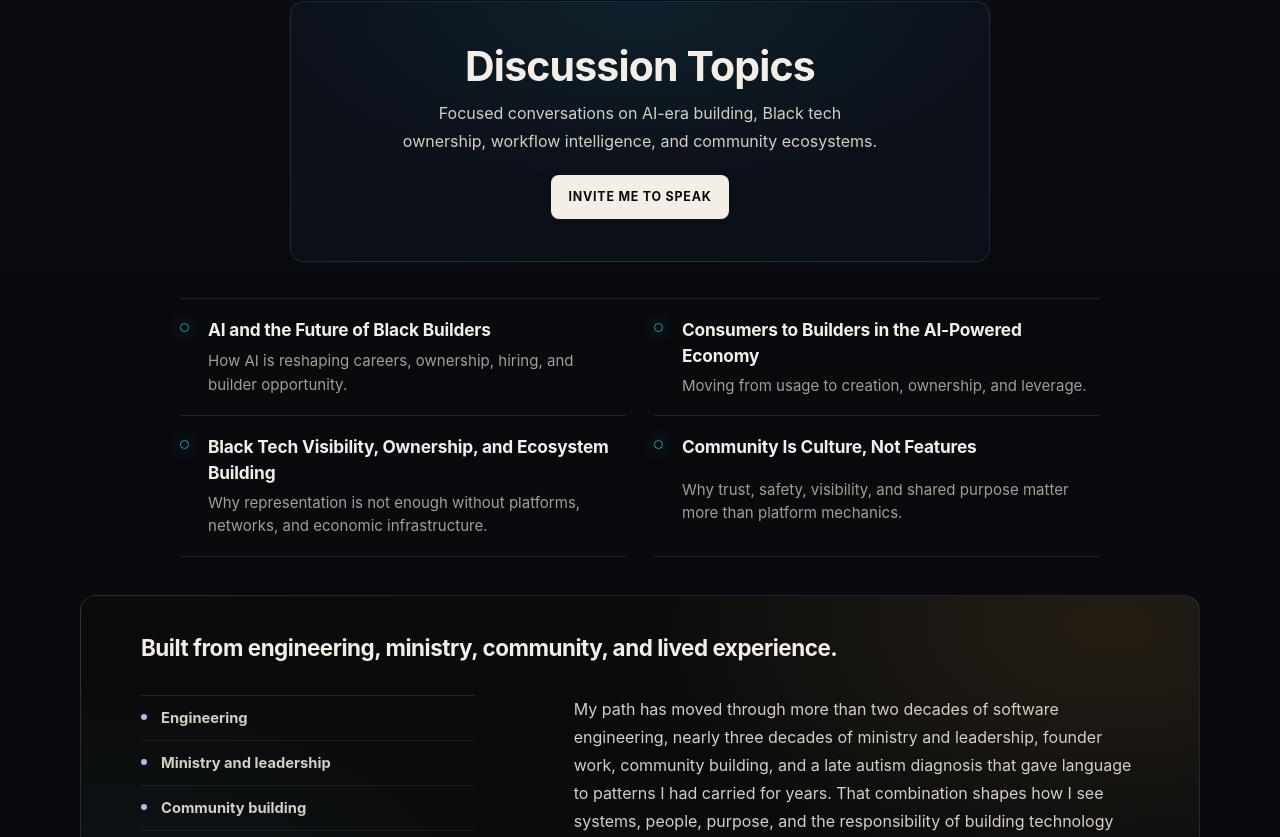
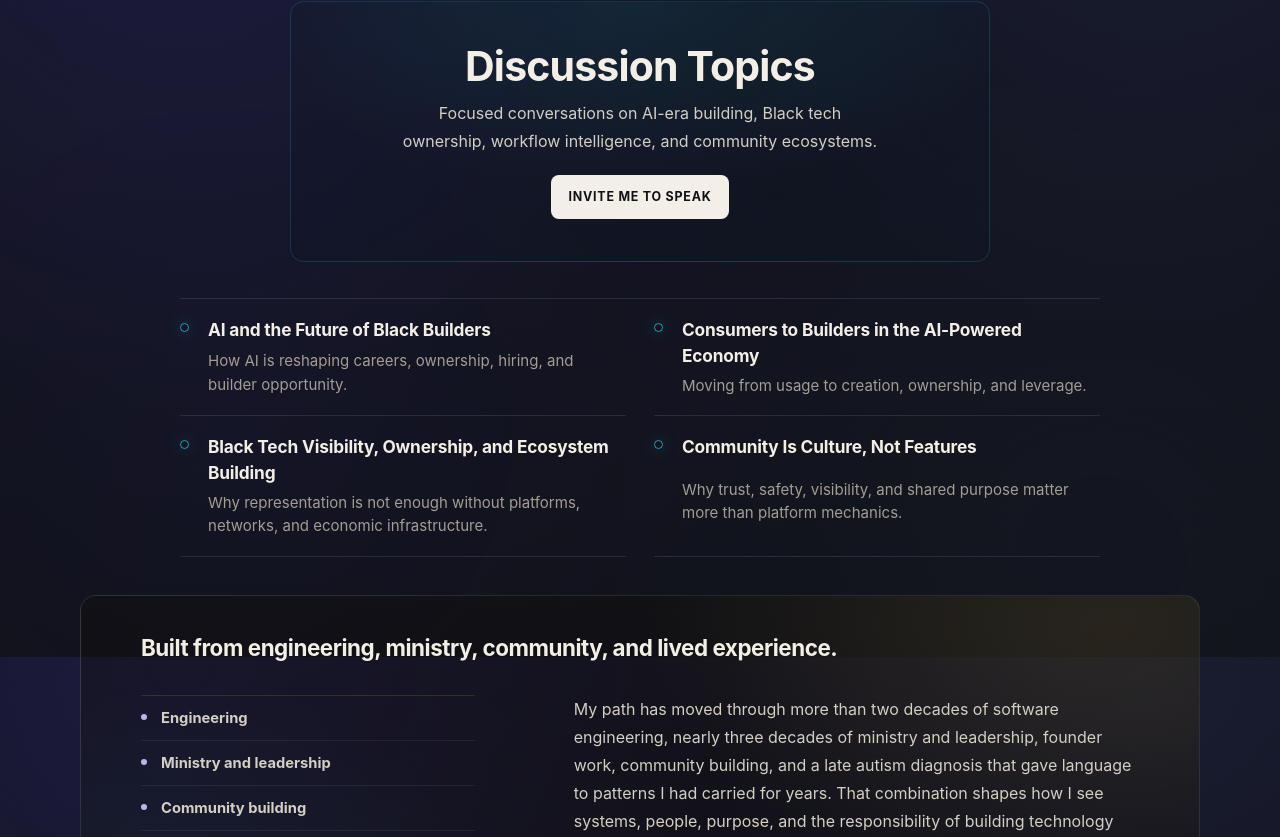
Before and after one commit to bdonaldharris/bdonaldharris.com, a Next.js app: page / in a window 1280 px wide. Shown: the part 1743-2580 px from the top of the page. Built offline with nearby package versions, Linux system fonts and the light colour scheme.

Commit message:
Keep indigo atmosphere consistent through page

```diff
--- a/app/theme-palette.css
+++ b/app/theme-palette.css
@@ -1,6 +1,6 @@
 :root {
   /* Charcoal + warm ivory foundation */
-  --color-deep-black: #090a0e;
+  --color-deep-black: #101117;
   --color-midnight-navy: #17162b;
   --color-charcoal-blue: #1d1e27;
   --color-deep-slate: #292a36;
@@ -29,16 +29,20 @@ html {
 }
 
 body {
-  background:
+  background-color: var(--color-deep-black);
+  background-image:
     radial-gradient(circle at 14% 0%, rgba(79, 70, 229, 0.13), transparent 34rem),
     radial-gradient(circle at 90% 4%, rgba(96, 165, 250, 0.06), transparent 28rem),
-    linear-gradient(180deg, var(--color-midnight-navy), var(--color-deep-black) 58%);
+    radial-gradient(circle at 18% 72%, rgba(79, 70, 229, 0.055), transparent 38rem),
+    radial-gradient(circle at 86% 88%, rgba(96, 165, 250, 0.035), transparent 32rem),
+    linear-gradient(180deg, rgba(23, 22, 43, 0.72), rgba(16, 17, 23, 0.72));
 }
 
 body::before {
   background-image:
     linear-gradient(rgba(183, 184, 232, 0.028) 1px, transparent 1px),
     linear-gradient(90deg, rgba(183, 184, 232, 0.028) 1px, transparent 1px);
+  mask-image: linear-gradient(to bottom, black, rgba(0, 0, 0, 0.72) 72%, transparent);
 }
 
 ::selection {
@@ -47,11 +51,11 @@ body::before {
 
 .site-header {
   border-bottom-color: rgba(183, 184, 232, 0.11);
-  background: rgba(9, 10, 14, 0.72);
+  background: rgba(16, 17, 23, 0.76);
 }
 
 .mobile-menu nav {
-  background: rgba(9, 10, 14, 0.97);
+  background: rgba(16, 17, 23, 0.97);
 }
 
 .button-secondary:hover,
```
